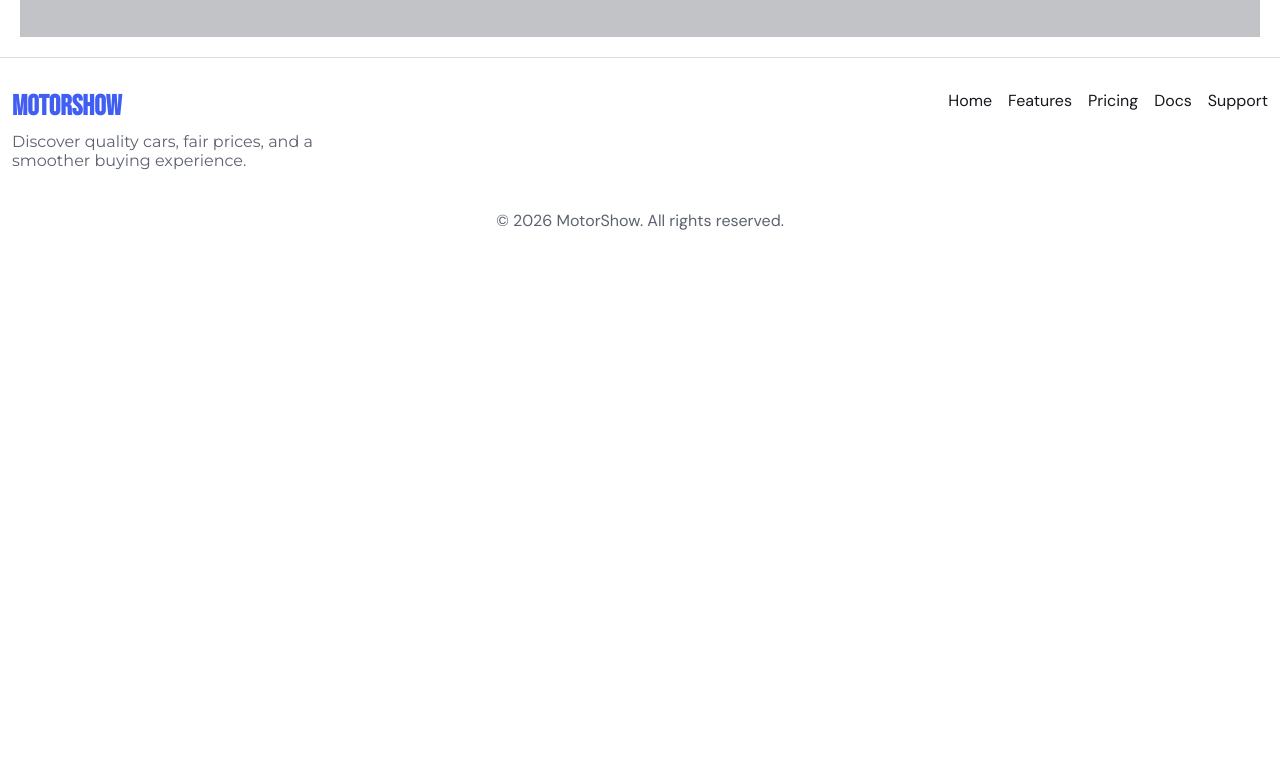
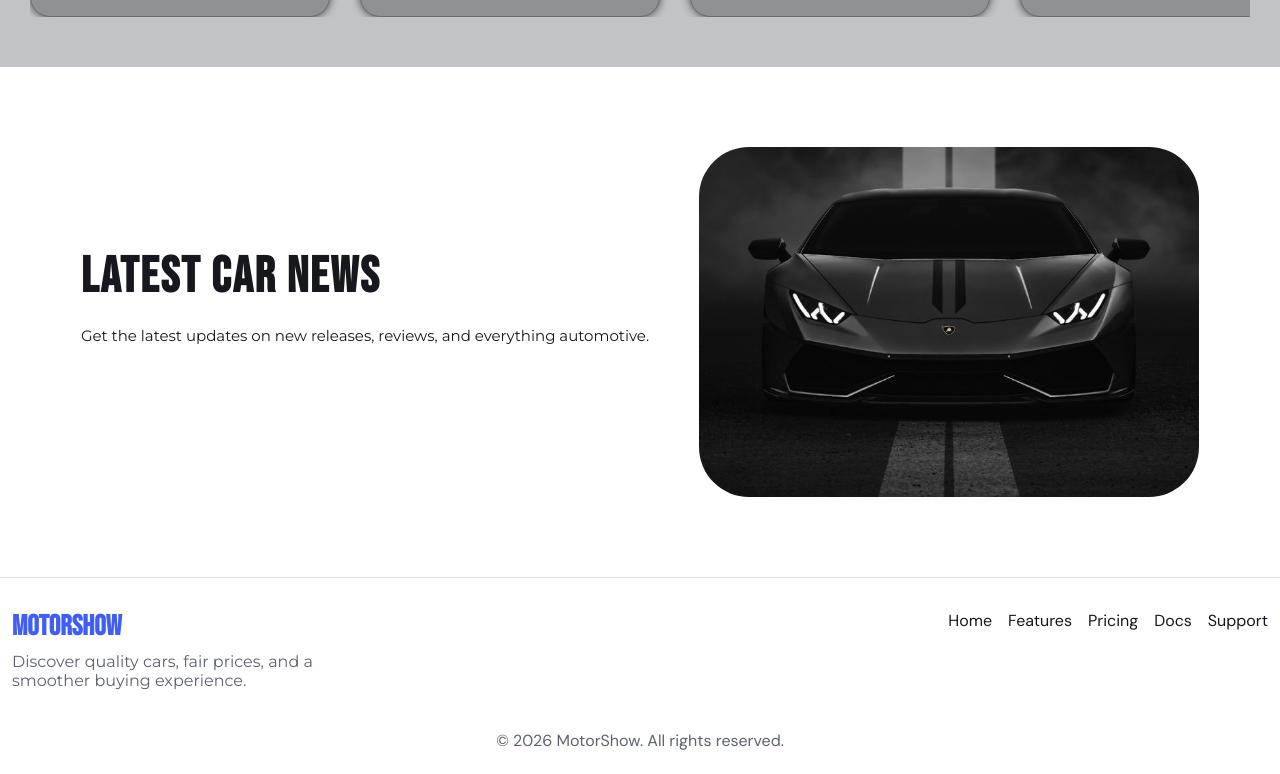
Before and after one commit to Kiwi64bit/MotorShow, a plain HTML site: page index.html in a window 1280 px wide. Shown: the part 2270-3044 px from the top of the page. Before the commit the page ends 2533 px from the top, so only its background shows below. Drawn offline with Linux system fonts and the light colour scheme.

Commit message:
add news sec

```diff
--- a/index.html
+++ b/index.html
@@ -114,6 +114,17 @@
         </section>
 
 
+        <section class="news-sec">
+            <div class="news-sec-text">
+                <h2>Latest Car News</h2>
+                <p class="news-desc">Get the latest updates on new releases, reviews, and everything automotive.</p>
+                <a href="pages/blog.html" class="news-btn">Explore News</a>
+            </div>
+            <div class="news-sec-img">
+                <img src="assets/images/news.jpg" alt="Car News">
+            </div>
+        </section>
+
 
         <footer class="footer">
             <div class="container">
--- a/styles/home.css
+++ b/styles/home.css
@@ -82,7 +82,7 @@ header{
 }
 
 .brands {
-    padding: 50px;
+    padding: 20px 50px 50px 50px;
 }
 .brands h2 {
     font-size: 30px;
@@ -131,7 +131,7 @@ header{
 
 .top-cars-sec {
     padding: 50px 30px;
-    margin: 20px;
+    margin-top: 80px;
     background-color: #3339474d;
 }
 .top-cars-header {
@@ -257,3 +257,51 @@ header{
     color: #889af0bd;
     border: 1px solid #889af0bd;
 }
+
+
+.news-sec {
+    display: flex;
+    align-items: center;
+    justify-content: center;
+    gap: 50px;
+    padding: 80px;
+}
+.news-sec-text h2 {
+    font-family: 'Bebas Neue', sans-serif;
+    font-size: 50px;
+    letter-spacing: 2px;
+    margin-bottom: 16px;
+}
+.news-desc {
+    font-size: 15px;
+    line-height: 1.7;
+    margin-bottom: 28px;
+}
+.news-btn {
+    text-align: center;
+    border-bottom: 1px solid white;
+    color: white;
+    padding: 10px 20px;
+    border-radius: 8px;
+    text-decoration: none;
+    font-size: 13px;
+    font-weight: 600;
+    letter-spacing: 1.5px;
+    text-transform: uppercase;
+    transition: color 0.25s;
+}
+.news-btn:hover {
+    color: #2874e6;
+    border-bottom: 1px solid #2874e6;
+}
+.news-sec-img {
+    width: 500px;
+    height: 350px;
+    border-radius: 50px;
+    overflow: hidden;
+}
+.news-sec-img img {
+    width: 100%;
+    height: 100%;
+    object-fit: cover;
+}
```
Also changed, not shown: assets/images/news.jpg (added).
